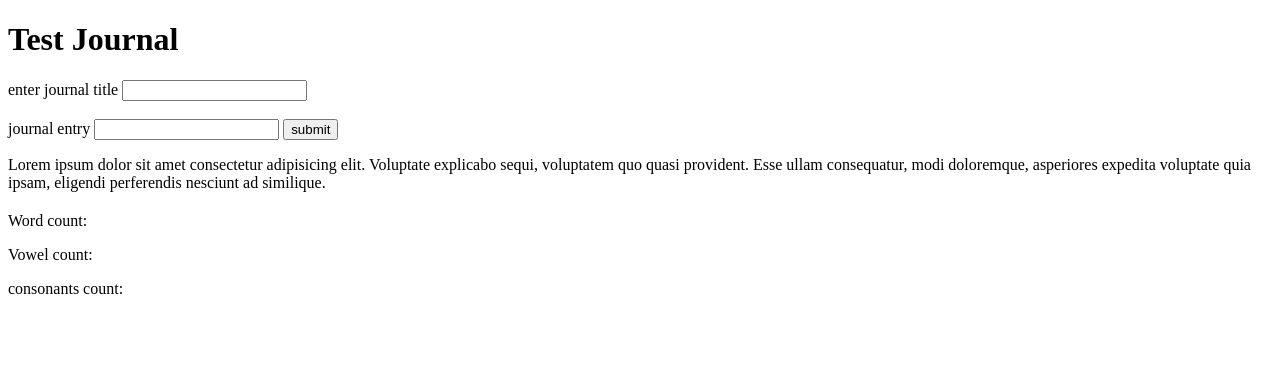
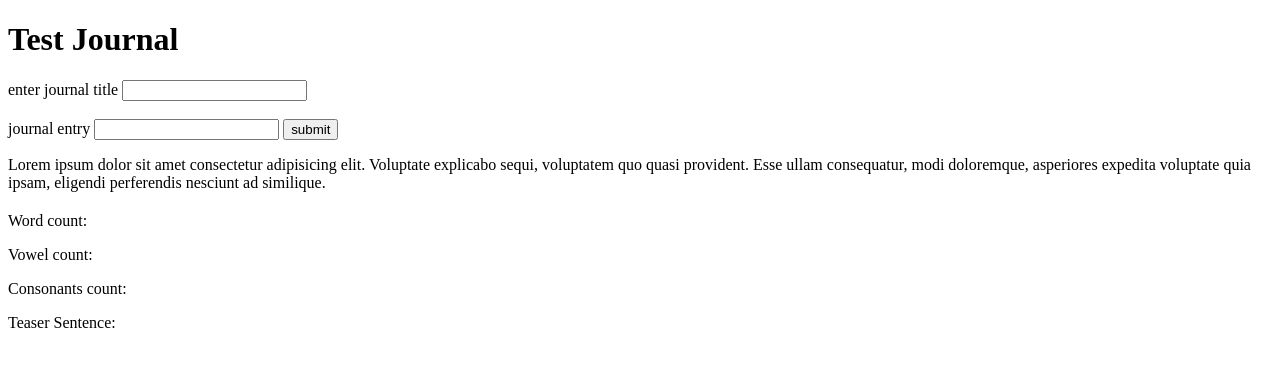
Before and after one commit to kylechinick/journal, a plain HTML site: page src/index.html in a window 1280 px wide. Drawn offline with Linux system fonts and the light colour scheme.

Commit message:
Add teaserSentence output elements
Co-authored-by: jamesp92 <pjperry28@gmail.com>

```diff
--- a/src/index.html
+++ b/src/index.html
@@ -29,7 +29,8 @@
       <p id="user-body-output"></p>
       <p>Word count: <span id="word-count-output"></span></p>
       <p>Vowel count: <span id="vowel-count-output"></span></p>
-      <p>consonants count: <span id="consonants-count-output"></span></p>
+      <p>Consonants count: <span id="consonants-count-output"></span></p>
+      <p>Teaser Sentence: <span id="teaser-sentence-output"></span></p>
     </div>
   </body>
 </html>
```
